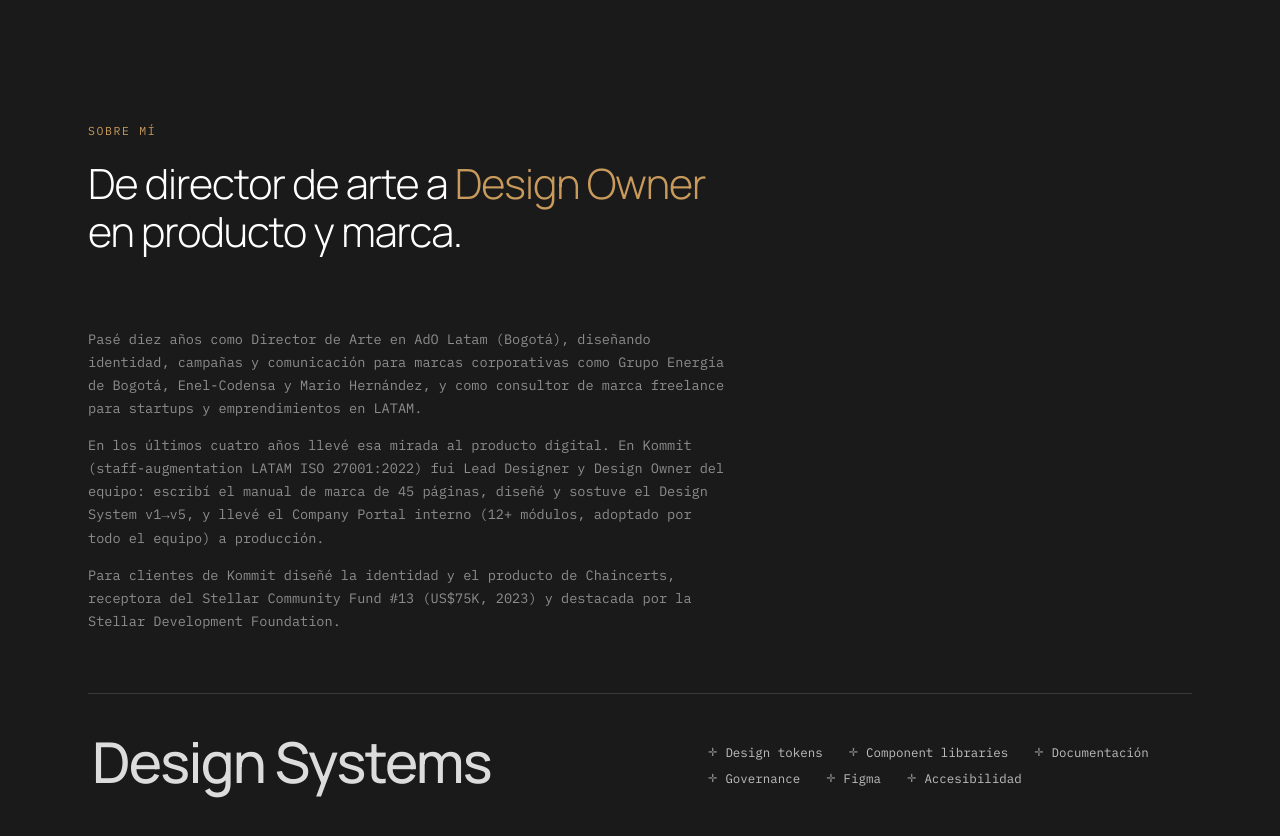
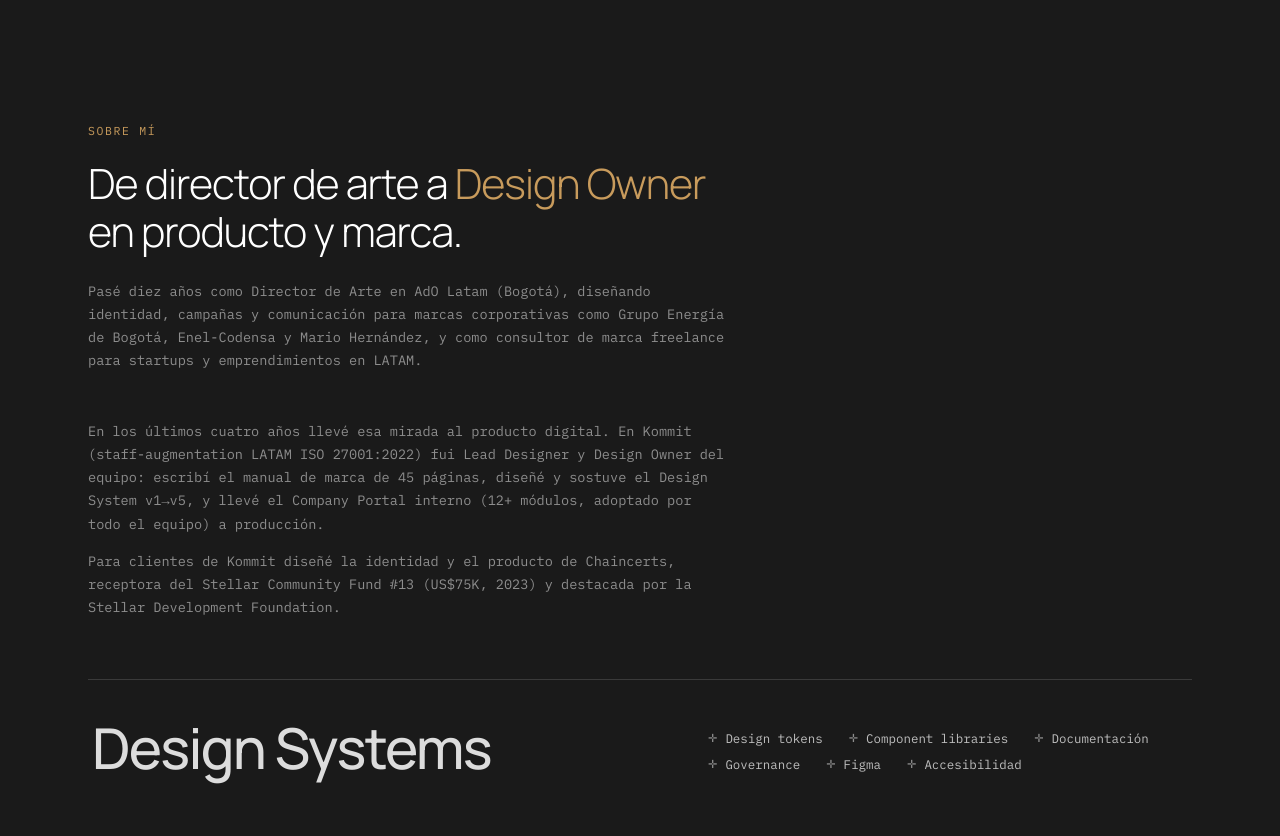
Before and after one commit to alanbuenhombre/buenhombre.github.io, a plain HTML site: page index.html in a window 1280 px wide. Shown: the part 1570-2406 px from the top of the page. Drawn offline with Linux system fonts and the light colour scheme; a web font is replaced by a local one.

Commit message:
Sobre mí: keep first paragraph in the sticky, split off p2/p3
Previous split left the sticky title floating without the intro line
that supports it. Move info_text_p1 back into .info__intro so the
opening paragraph stays visible with the title as the user scrolls
through the caps.

Only p2 and p3 remain in the scrolling .info__body. The sticky is
~417px now (vs the old 678) — enough headroom to keep any single
cap fully visible below it, while the reader still sees the intro
paragraph beside the caps stack.

Co-Authored-By: Claude Opus 4.7 <noreply@anthropic.com>

```diff
--- a/index.html
+++ b/index.html
@@ -554,10 +554,10 @@
     <div class="info__intro">
       <p class="info__kicker" data-i18n="info_kicker">Sobre mí</p>
       <h2 class="info__statement" data-i18n-html="info_statement">De director de arte a <strong>Design Owner</strong> en producto y marca.</h2>
+      <p class="info__text" data-i18n="info_text_p1">Pasé diez años como Director de Arte en AdO Latam (Bogotá), diseñando identidad, campañas y comunicación para marcas corporativas como Grupo Energía de Bogotá, Enel-Codensa y Mario Hernández, y como consultor de marca freelance para startups y emprendimientos en LATAM.</p>
     </div>
     <div class="info__body">
-      <p class="info__text" data-i18n="info_text_p1">Pasé diez años como Director de Arte en AdO Latam (Bogotá), diseñando identidad, campañas y comunicación para marcas corporativas como Grupo Energía de Bogotá, Enel-Codensa y Mario Hernández, y como consultor de marca freelance para startups y emprendimientos en LATAM.</p>
-      <p class="info__text" data-i18n="info_text_p2" style="margin-top:14px">En los últimos cuatro años llevé esa mirada al producto digital. En Kommit (staff-augmentation LATAM ISO 27001:2022) fui Lead Designer y Design Owner del equipo: escribí el manual de marca de 45 páginas, diseñé y sostuve el Design System v1→v5, y llevé el Company Portal interno (12+ módulos, adoptado por todo el equipo) a producción.</p>
+      <p class="info__text" data-i18n="info_text_p2">En los últimos cuatro años llevé esa mirada al producto digital. En Kommit (staff-augmentation LATAM ISO 27001:2022) fui Lead Designer y Design Owner del equipo: escribí el manual de marca de 45 páginas, diseñé y sostuve el Design System v1→v5, y llevé el Company Portal interno (12+ módulos, adoptado por todo el equipo) a producción.</p>
       <p class="info__text" data-i18n="info_text_p3" style="margin-top:14px">Para clientes de Kommit diseñé la identidad y el producto de Chaincerts, receptora del Stellar Community Fund #13 (US$75K, 2023) y destacada por la Stellar Development Foundation.</p>
     </div>
     <div class="caps" id="caps">
```
